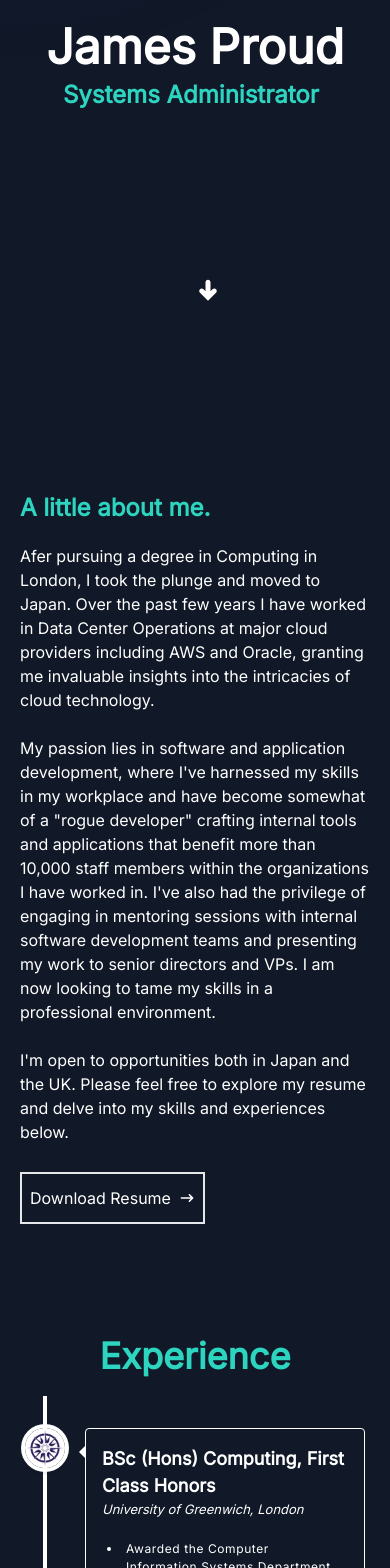
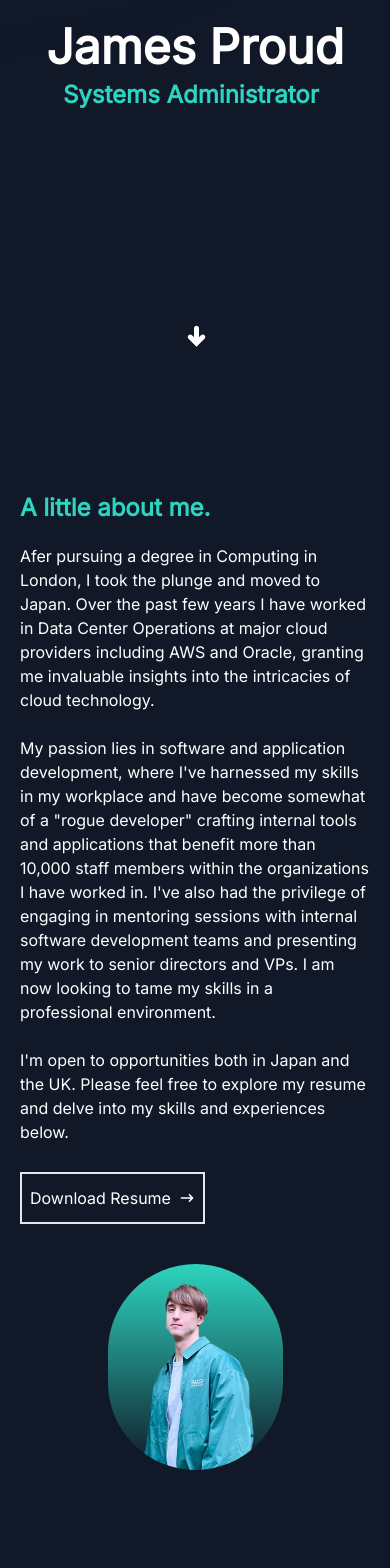
Before and after one commit to jamesedproud/portfolio-v2, a React (Create React App) app: page / in a window 390 px wide. Shown: the part 432-2000 px from the top of the page. Built offline with nearby package versions, Linux system fonts and the light colour scheme.

Commit message:
Improvements to responsive design

```diff
--- a/src/App.js
+++ b/src/App.js
@@ -11,7 +11,7 @@ import Cursor from "./components/Cursor";
 
 function App() {
   return (
-    <div className="App">
+    <div className="App overflow-hidden">
       <Navbar />
       <Home />
       <About />
--- a/src/components/About.jsx
+++ b/src/components/About.jsx
@@ -7,7 +7,7 @@ import { motion } from "framer-motion";
 const About = () => {
   return (
     <>
-      <div name="about" className="w-full h-screen bg-gray-900 text-white">
+      <div name="about" className="w-full sm:h-screen bg-gray-900 text-white">
         <div
           className="
           flex flex-col md:justify-center md:pt-10 pt-20 items-center w-full h-full"
@@ -71,7 +71,7 @@ const About = () => {
               }}
               src={James}
               alt="James"
-              className="sm:visible invisible max-w-[500] rounded-full md:w-3/4 sm:w-1/4 sm:ml-96 md:ml-10 sm:-mt-20 md:mt-0 bg-gradient-to-b from-teal-400 ml-10 mx-auto overflow-hidden"
+              className="max-w-[500] rounded-full sm:my-5 md:w-3/4 md:h-3/4 sm:w-2/4 sm:h-2/4 md:ml-10 md:mt-0 w-2/4 h-2/4 my-10 bg-gradient-to-b from-teal-400 sm:ml-10 ml-25 mx-auto overflow-hidden text-center"
             />
           </div>
         </div>
--- a/src/components/Contact.jsx
+++ b/src/components/Contact.jsx
@@ -58,7 +58,7 @@ const Contact = () => {
 
   return (
     <>
-      <div className="text-white w-full h-screen bg-gray-900 flex justify-center text-center items-center md:p-20 p-4 ">
+      <div className="text-white w-full sm:h-screen bg-gray-900 flex flex-col justify-center text-center items-center -mt-56 md:p-20">
         <div
           name="contact"
           className="max-w-[1000px] mx-auto p-4 flex flex-col justify-center w-full h-screen"
@@ -73,7 +73,7 @@ const Contact = () => {
               visible: { opacity: 1, x: 0 },
             }}
           >
-            <p className="text-4xl font-bold mt-5 text-teal-400">Contact</p>
+            <p className="text-4xl font-bold text-teal-400">Contact</p>
             <p className="mt-5 text-center">
               Feel free to send me a message via the form below or directly by
               email to <i>jamesproud@live.co.uk</i>
@@ -82,7 +82,7 @@ const Contact = () => {
             <form
               ref={formRef}
               onSubmit={handleSubmit}
-              className="mt-7 flex flex-col gap-5"
+              className="flex flex-col gap-5"
             >
               <label className="flex flex-col">
                 <span className="text-white font-medium mb-1 text-left">
@@ -131,20 +131,20 @@ const Contact = () => {
               </button>
             </form>
           </motion.div>
+        </div>
         <motion.span
           initial="hidden"
           whileInView="visible"
           viewport={{ once: true, amount: 0.5 }}
           transition={{ duration: 0.7 }}
           variants={{
-              hidden: { opacity: 0, y: 50 },
-              visible: { opacity: 1, y: 0 },
+            hidden: { opacity: 0, x: 50 },
+            visible: { opacity: 1, x: 0 },
           }}
-            className="mt-5"
+          className="pt-0"
         >
           <Socials />
         </motion.span>
-        </div>
       </div>
     </>
   );
--- a/src/components/Home.jsx
+++ b/src/components/Home.jsx
@@ -51,12 +51,10 @@ const Home = () => {
         </h2>
       </motion.div>
 
-      <div className="absolute xs:bottom-10 bottom-32  w-full flex justify-center items-center">
+      <div className="absolute bottom-10 left-1/2 transform -translate-x-1/2 w-[35px] h-[5px] flex justify-center items-center mb-10 pr-6">
         <Link to="about" spy={true} smooth={true} duration={500}>
-          <div className="w-[35px] h-[5px] flex justify-center items-start p-2 hover:cursor-pointer">
-            <div className="w-3 h-3 rounded-full bg-secondary mb-1 content-center justify-center">
-              <TiArrowDownThick className="text-white ml-1 mr-2 hover:text-teal-400 w-[30px] h-[30px] mx-auto" />
-            </div>
+          <div className="w-3 h-3 rounded-full bg-secondary mb-1">
+            <TiArrowDownThick className="text-white ml-1 mr-2 hover:text-teal-400 w-[30px] h-[30px] cursor-pointer" />
           </div>
         </Link>
       </div>
--- a/src/components/Skills.jsx
+++ b/src/components/Skills.jsx
@@ -23,7 +23,7 @@ const skillsData = [
 const Skills = () => {
   return (
     <div name="skills" className="bg-gray-900 text-white">
-      <div className="max-w-[1000px] mx-auto p-4 flex flex-col justify-center w-full h-screen">
+      <div className="max-w-[1000px] mx-auto p-4 flex flex-col justify-center w-full sm:h-screen sm:pt-0 pt-20">
         <motion.div
           initial="hidden"
           whileInView="visible"
```
Lines whose indentation alone changed are shown as unchanged.
